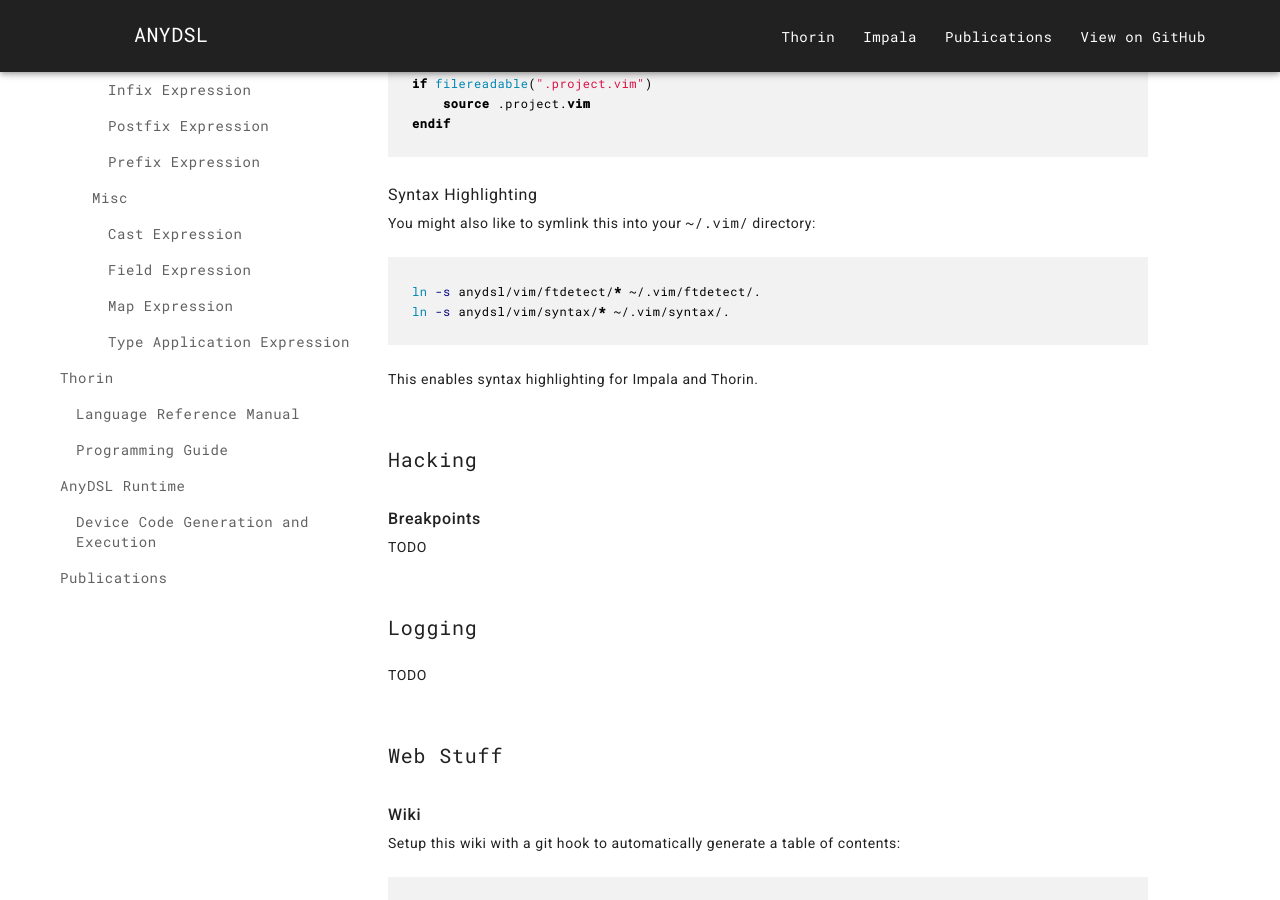
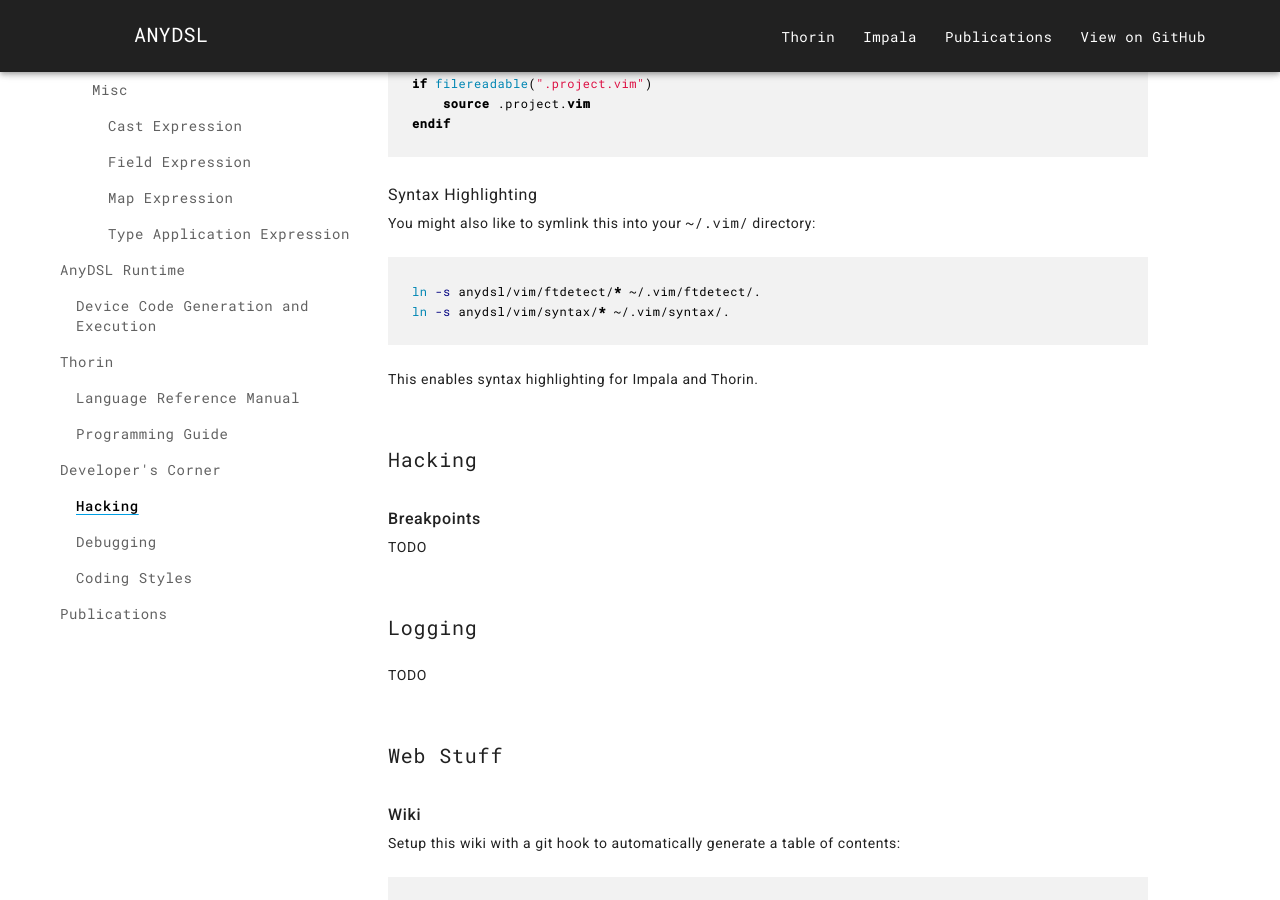
Before and after one commit to AnyDSL/anydsl.github.io, a Jekyll site: the page built from Hacking.md, in a window 1280 px wide and 900 px high, scrolled down 1200 px. Built offline with Jekyll 4.4.1, drawn with Linux system fonts in a browser that asks for light colours; nearby versions of some CDN libraries; some of the changed text lies outside the part shown.

Commit message:
moving stuff around

```diff
--- a/Hacking.md
+++ b/Hacking.md
@@ -1,6 +1,6 @@
 ---
 title: Hacking
-parent: index.md
+parent: Developers-Corner.md
 weight: 3
 ---
 
```
Also changed, not shown: Coding-Style.md (+1 -1 lines), Debugging.md (+1 -1 lines), Developers-Corner.md (added, +7 -0 lines), Runtime.md (+1 -1 lines), Thorin.md (+1 -1 lines).
